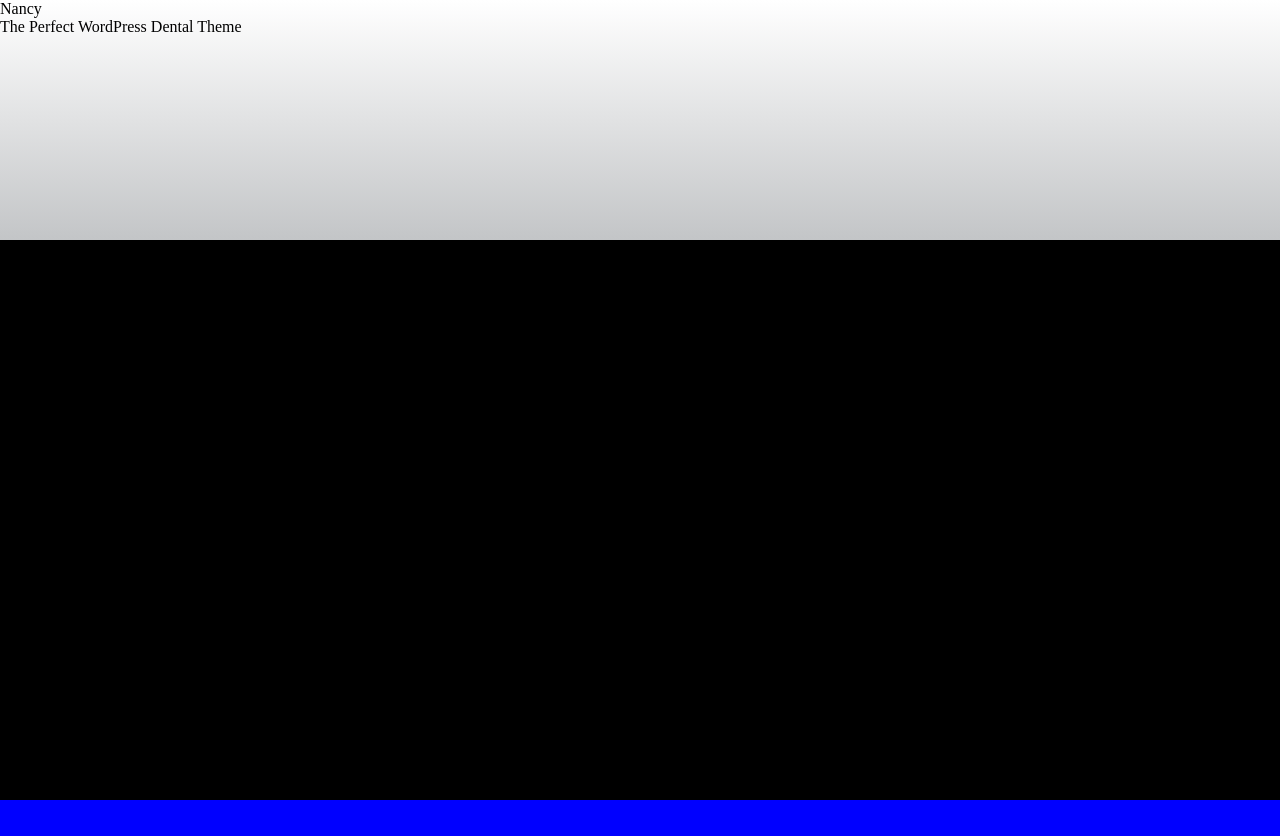
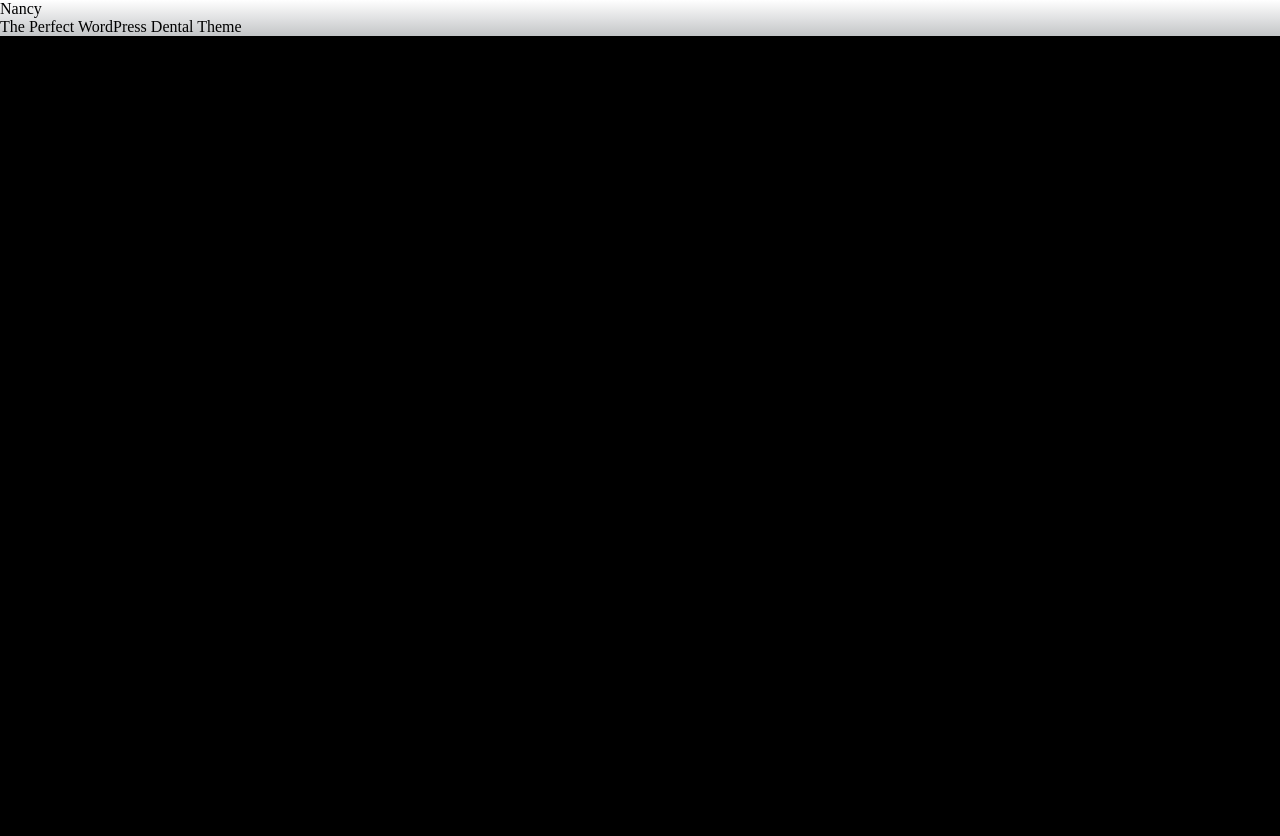
Before and after one commit to szymilosz/testrepo, a plain HTML site: page poznań IT/index2.html in a window 1280 px wide. Before the commit the page ends 800 px from the top, so only its background shows below. Drawn offline with Linux system fonts and the light colour scheme; files that its build step writes are made by us from their sources; files whose address does not match are found by name.

Commit message:
still unsolveed problem with layout

```diff
--- a/poznań IT/index2.html
+++ b/poznań IT/index2.html
@@ -9,16 +9,16 @@
 		<link rel="shortcut icon" href="favicon.ico" type="image/x-icon"/>
 		<link href="https://fonts.googleapis.com/css?family=Lato&amp;subset=latin-ext" rel="stylesheet">
 		<script src="scripts.js"></script>
-	</head>
-	<body>
+</head>
+<body>
 		<div class="container">
 			<div class="logo">
-			Nancy</br>
-			The Perfect WordPress Dental Theme
-		</div>
+				Nancy</br>
+				The Perfect WordPress Dental Theme
+			</div>
 		</div>
 		<div class="content">
-
+			Lorem ipsum
 		</div>
 
 </body>
--- a/poznań IT/styles/style2.css
+++ b/poznań IT/styles/style2.css
@@ -1,23 +1,21 @@
 body {
 
-		background-color:blue;
+		background-color:;
 		width: 100%;
 	    height: auto;
 	    margin:0;
-	    display: flex;
-  		flex-flow: column;
+
 }
-
 .container {
 
 	background:linear-gradient(to top, #c3c5c7 0%, white 100%);
-	height:30vh;
+
 
 
 
 }
 .logo{
-
+	height:auto;
 	margin:auto;
 
 
@@ -26,6 +24,8 @@ body {
 }
 .content{
 	background-color:black;
-	height: 70vh;
+	height: 100%;
+ position: absolute;
 	width:100vw;
+
 }
```
